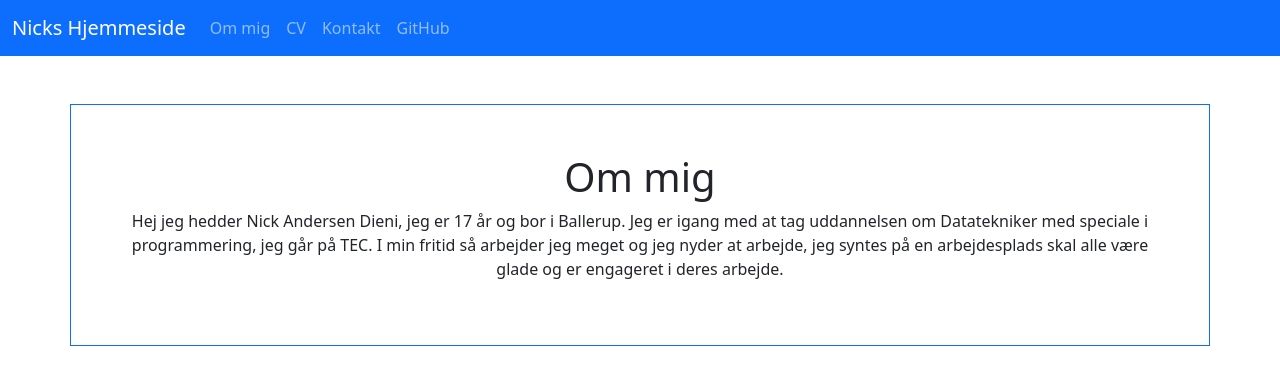
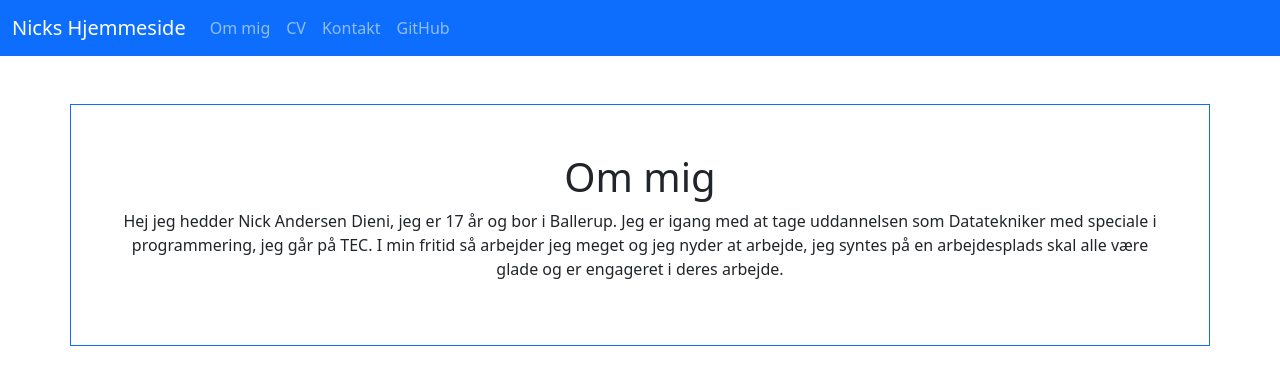
Before and after one commit to NickDieni/Hjemmeside-Nick, a plain HTML site: page Om.html in a window 1280 px wide. Drawn offline with nearby package versions, Linux system fonts and the light colour scheme.

Commit message:
Update Om.html

```diff
--- a/Om.html
+++ b/Om.html
@@ -37,7 +37,7 @@
 
   <Div class="container p-5 my-5 border border-primary text-center">
     <h1>Om mig</h1>
-    <p>Hej jeg hedder Nick Andersen Dieni, jeg er 17 år og bor i Ballerup. Jeg er igang med at tag uddannelsen om Datatekniker med speciale i programmering, jeg går på TEC. I min fritid så arbejder jeg meget og jeg nyder at arbejde, jeg syntes på en arbejdesplads skal alle være glade og er engageret i deres arbejde. </p>
+    <p>Hej jeg hedder Nick Andersen Dieni, jeg er 17 år og bor i Ballerup. Jeg er igang med at tage uddannelsen som Datatekniker med speciale i programmering, jeg går på TEC. I min fritid så arbejder jeg meget og jeg nyder at arbejde, jeg syntes på en arbejdesplads skal alle være glade og er engageret i deres arbejde. </p>
   </Div>
 
 <script src="https://cdn.jsdelivr.net/npm/bootstrap@5.2.0/dist/js/bootstrap.bundle.min.js" integrity="sha384-A3rJD856KowSb7dwlZdYEkO39Gagi7vIsF0jrRAoQmDKKtQBHUuLZ9AsSv4jD4Xa" crossorigin="anonymous"></script>
```
